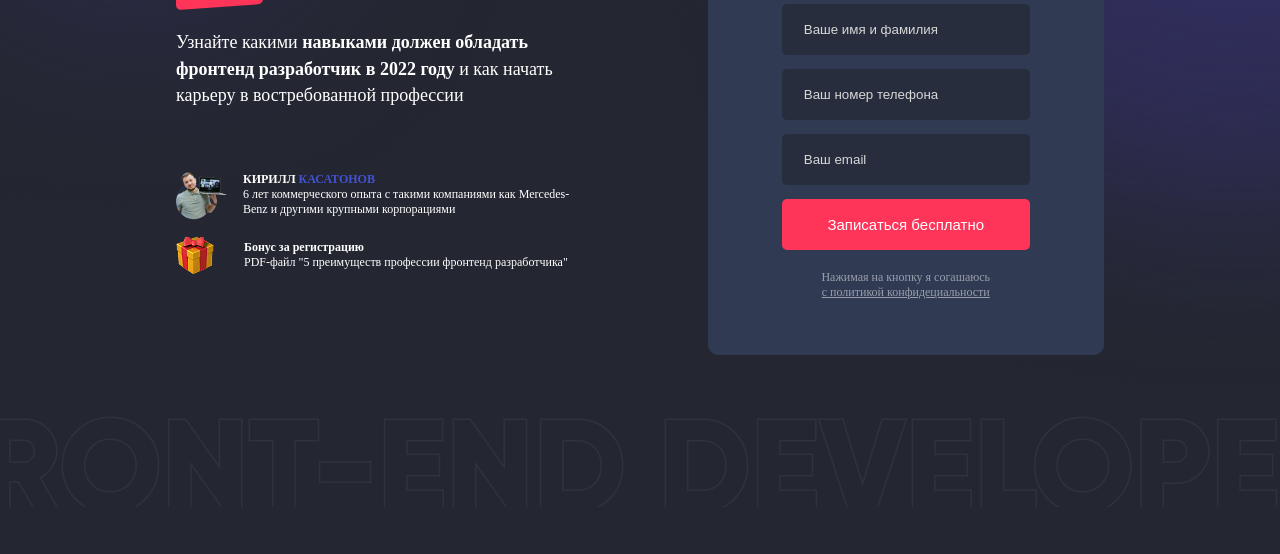
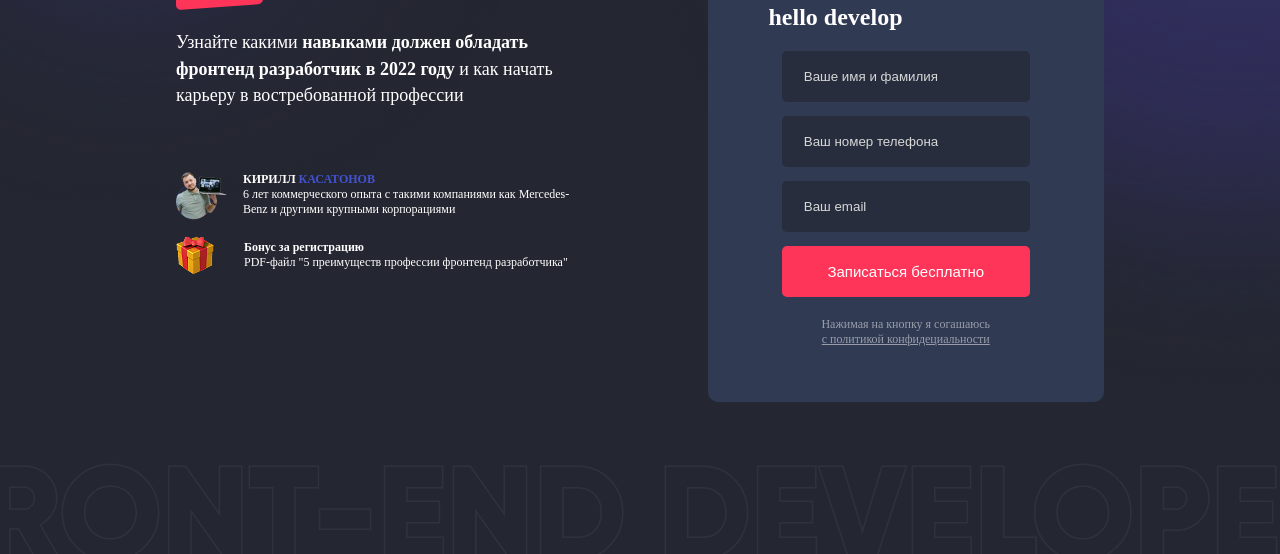
Before and after one commit to Sergei9915/markup-test, a plain HTML site: page index.html in a window 1280 px wide. Shown: the part 338-892 px from the top of the page. Before the commit the page ends 845 px from the top, so only its background shows below. Drawn offline with Linux system fonts and the light colour scheme; files whose address does not match are found by name.

Commit message:
add fork develop

```diff
--- a/index.html
+++ b/index.html
@@ -82,6 +82,7 @@
               <p class="form-text">Запишитесь <span>бесплатно</span>
                 <br> и получите подарок
               </p>
+              <h1>hello develop</h1>
               <form action="#">
                 <input type="text" placeholder="Ваше имя и фамилия">
                 <input type="tel" placeholder="Ваш номер телефона">
```
